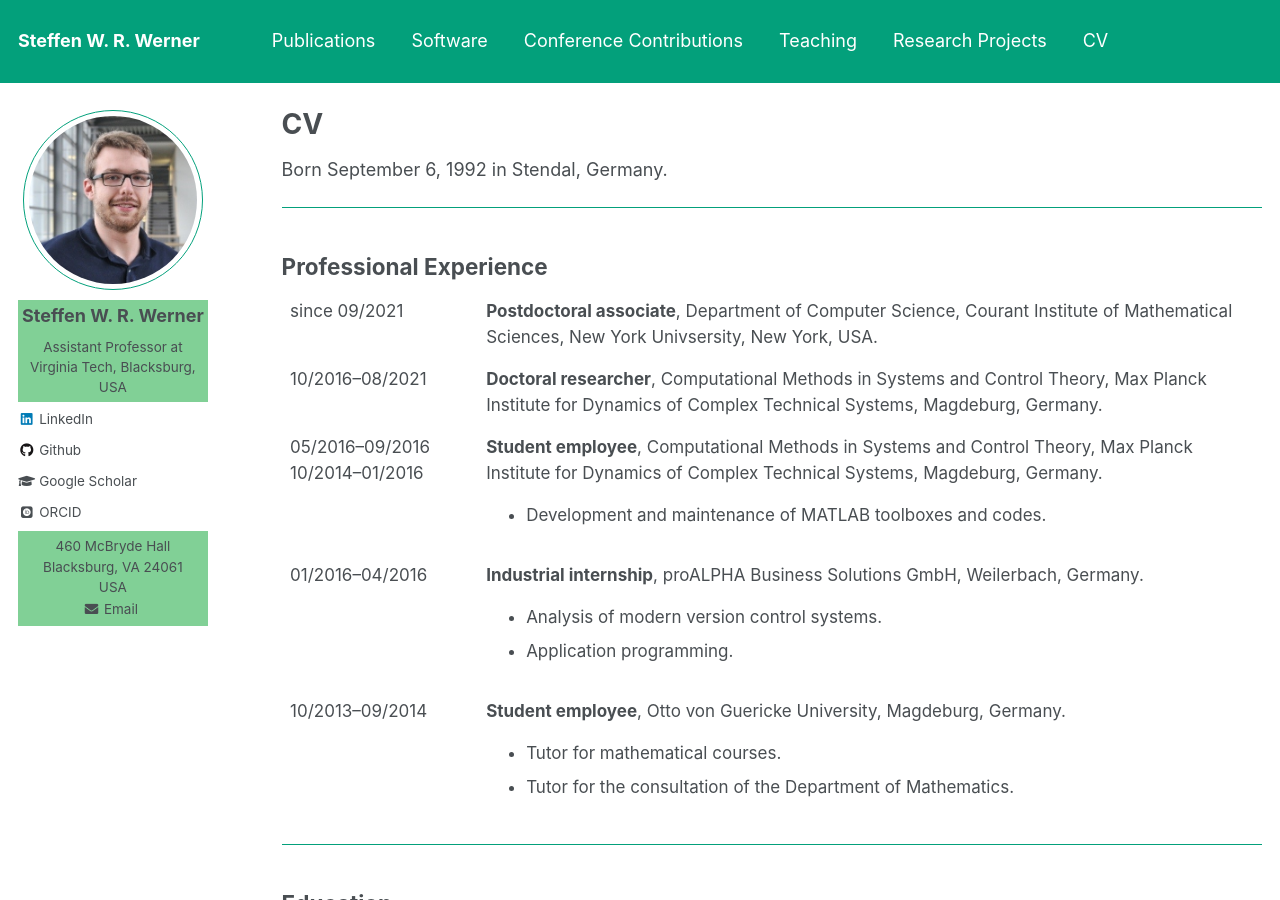
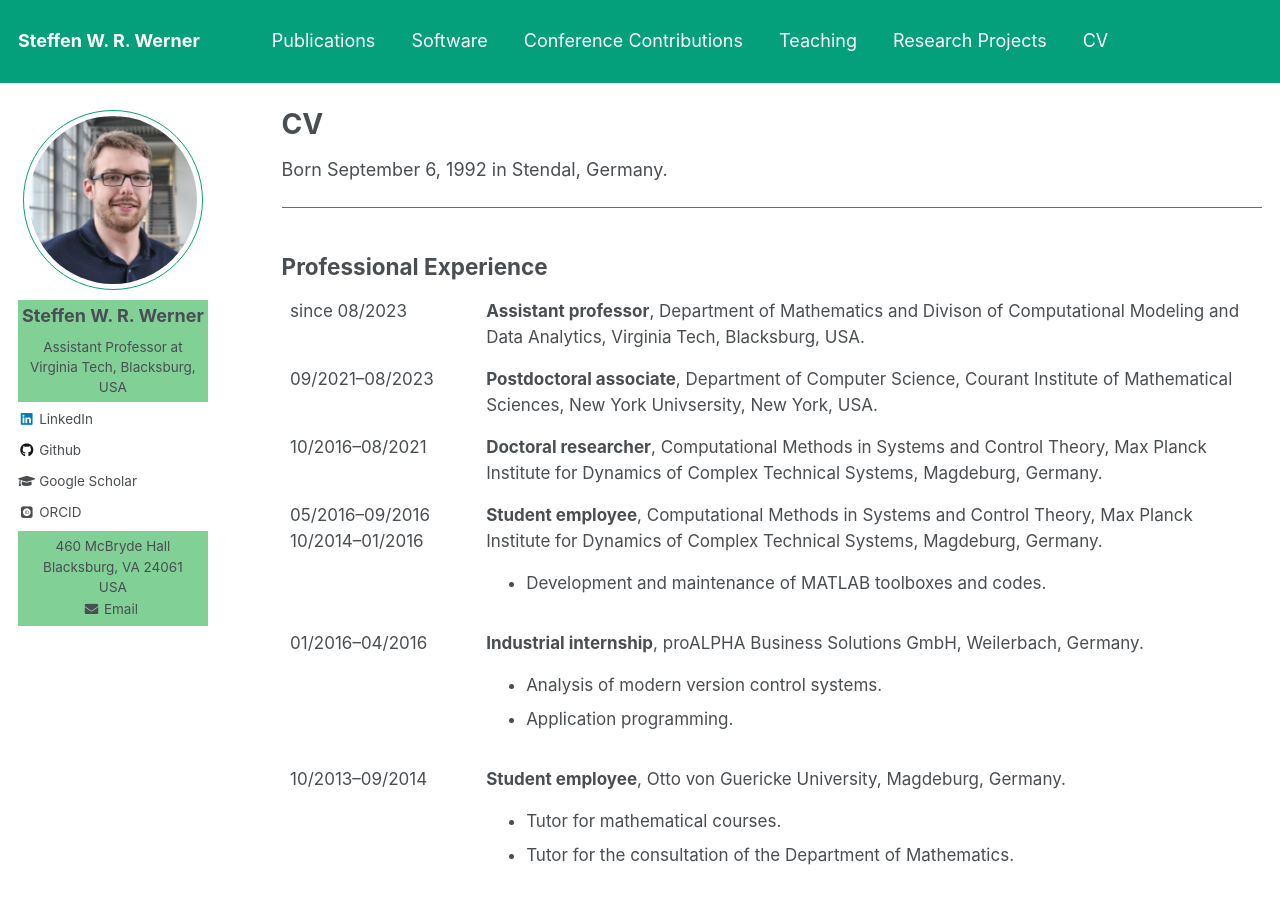
Before and after one commit to ninsteve/ninsteve.github.io, a Jekyll site: the page built from _pages/cv.md, in a window 1280 px wide and 900 px high. Built offline with Jekyll 4.4.1, drawn with Linux system fonts in a browser that asks for light colours; some web fonts are replaced.

Commit message:
Updated CV page.

```diff
--- a/_pages/cv.md
+++ b/_pages/cv.md
@@ -22,7 +22,15 @@ Born September 6, 1992 in Stendal, Germany.
 
 <table class="eventtable">
   <tr>
-    <td style="width:20%"> since 09/2021 </td>
+    <td style="width:20%"> since 08/2023 </td>
+    <td>
+      <b>Assistant professor</b>, Department of Mathematics and Divison
+      of Computational Modeling and Data Analytics, Virginia Tech, Blacksburg,
+      USA.
+    </td>
+  </tr>
+  <tr>
+    <td style="width:20%"> 09/2021&ndash;08/2023 </td>
     <td>
       <b>Postdoctoral associate</b>, Department of Computer Science, Courant
       Institute of Mathematical Sciences, New York Univsersity, New York, USA.
```
